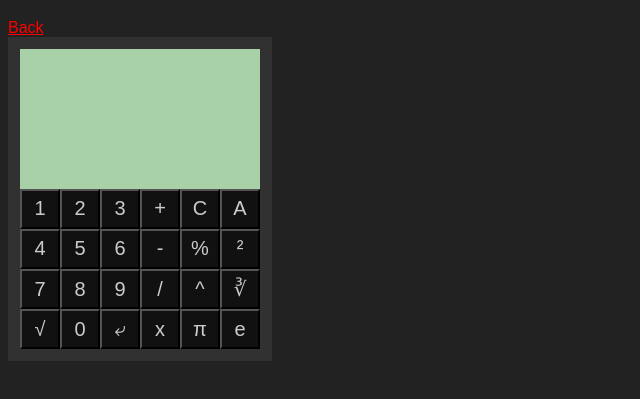
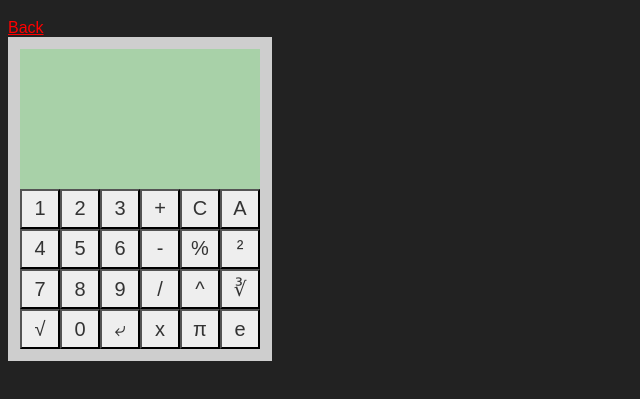
Before and after one commit to realredtext/realredtext.github.io, a plain HTML site: page calculator/index.html in a window 1280 px wide. Shown: the part 61-460 px from the top of the page, without its empty margins (0-640 px from the left). Drawn offline with Linux system fonts and the light colour scheme.

Commit message:
made calculator stand out

```diff
--- a/calculator/cstyle.css
+++ b/calculator/cstyle.css
@@ -1,5 +1,5 @@
 .calculator_body {
-            border: 12px solid #313131;
+	border: 12px solid #cecece;
 	background-color: #000000;
 	width: 240px;
 }
@@ -12,8 +12,8 @@
 }
 
 button {
-            background-color: #111111;
-            color: #cccccc;
+	background-color: #eeeeee;
+	color: #333333;
 	width: 40px;
 	height: 40px;
 	font-size: 20px;
```
Lines whose indentation alone changed are shown as unchanged.
